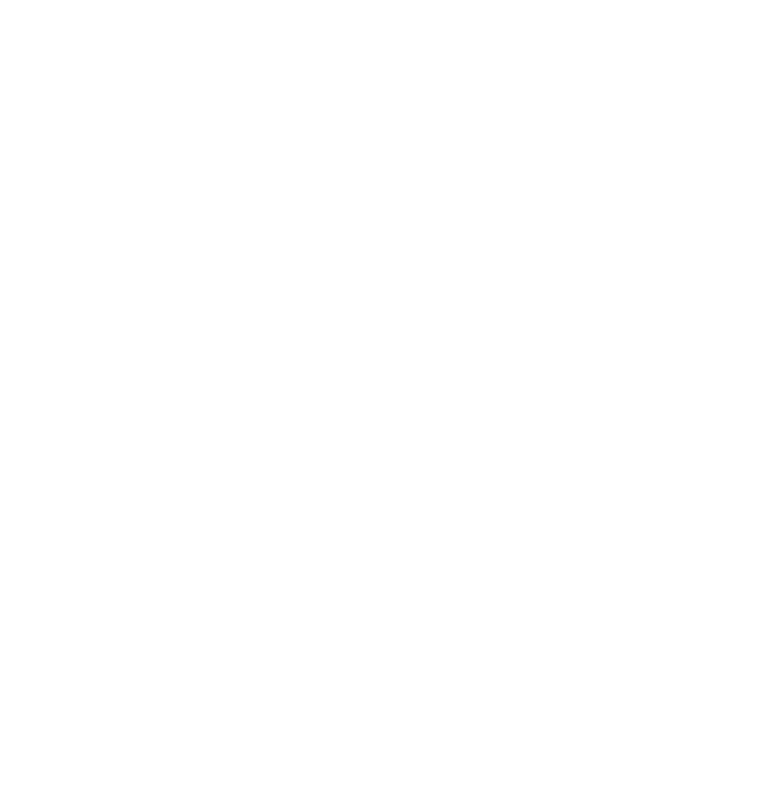
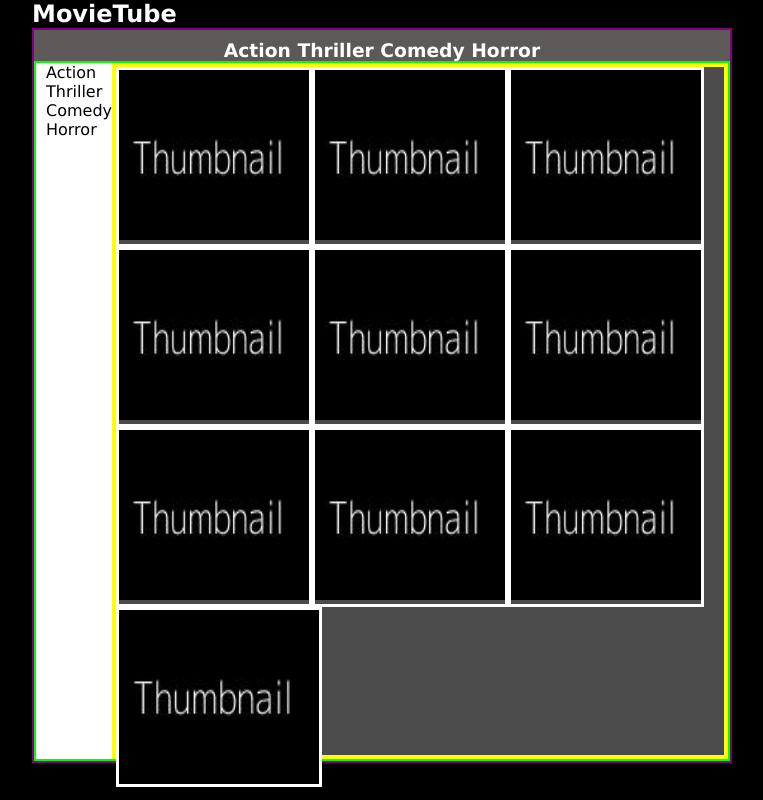
Before and after one commit to dirkkrimpenfort/thumbnail-page, a website: page index.html in a window 1280 px wide. Shown: the whole page, without its empty margins (258-1021 px from the left). Drawn offline with Linux system fonts and the light colour scheme.

Commit message:
uib-layout-laying-out-fullpage

```diff
--- a/index.html
+++ b/index.html
@@ -9,5 +9,36 @@
 </head>
 <body>
 
+        <div class="container0">
+            <h2>MovieTube</h2>
+            <div class="container1">
+                <h3 >Action Thriller Comedy Horror</h3>
+
+                    <div class="container2">
+                        <ul>
+                            <li>Action</li>
+                            <li>Thriller</li>
+                            <li>Comedy</li>
+                            <li>Horror</li>
+                        </ul>
+
+                            <div class="container3">
+                             <section><img src="/images/thumbnail.jpg" width="190px" height="170px" alt=""></section>
+                             <section><img src="/images/thumbnail.jpg" width="190px" height="170px" alt=""></section>
+                             <section><img src="/images/thumbnail.jpg" width="190px" height="170px" alt=""></section>
+                             <section><img src="/images/thumbnail.jpg" width="190px" height="170px" alt=""></section>
+                             <section><img src="/images/thumbnail.jpg" width="190px" height="170px" alt=""></section>
+                             <section><img src="/images/thumbnail.jpg" width="190px" height="170px" alt=""></section>
+                             <section><img src="/images/thumbnail.jpg" width="190px" height="170px" alt=""></section>
+                             <section><img src="/images/thumbnail.jpg" width="190px" height="170px" alt=""></section>
+                             <section><img src="/images/thumbnail.jpg" width="190px" height="170px" alt=""></section>
+                             <section><img src="/images/thumbnail.jpg" width="200px" height="170px" alt=""></section>
+
+                            </div>
+                    </div>
+
+            </div>
+        </div>
+
 </body>
 </html>
--- a/styles.css
+++ b/styles.css
@@ -6,4 +6,75 @@
 
 body {
     font-family: Verdana, Geneva, Tahoma, sans-serif;
+
 }
+
+.container0
+{
+    background-color: #000;
+    height: 100vh;
+
+
+}
+
+h2
+{
+    color: white;
+    width: 700px;
+    margin: 0 auto;
+
+
+}
+
+h3
+{
+        color: white;
+}
+
+.container1
+{
+    min-height: 700px;
+    width: 700px;
+    border: purple 2px solid;
+    background-color: rgba(143, 136, 136, 0.658);
+    margin: 0 auto;
+    text-align: center;
+    padding: 10px 0px 0px 0px;
+
+
+}
+
+.container2
+{
+    background-color: white;
+    width: 100%;
+    height: 700px;
+    border: lime 2px solid;
+    display: flex;
+}
+
+ul
+{
+    list-style: none;
+    text-align:left;
+    margin-left: 10px;
+}
+
+.container3
+{
+    border: 4px solid yellow;
+    background-color: #4b4b4b;
+    width: 100%;
+    display: flex;
+    flex-grow: 0;
+    flex-wrap: wrap;
+
+
+}
+
+section
+{
+    height: auto;
+    border: white 3px solid;
+
+}
```
